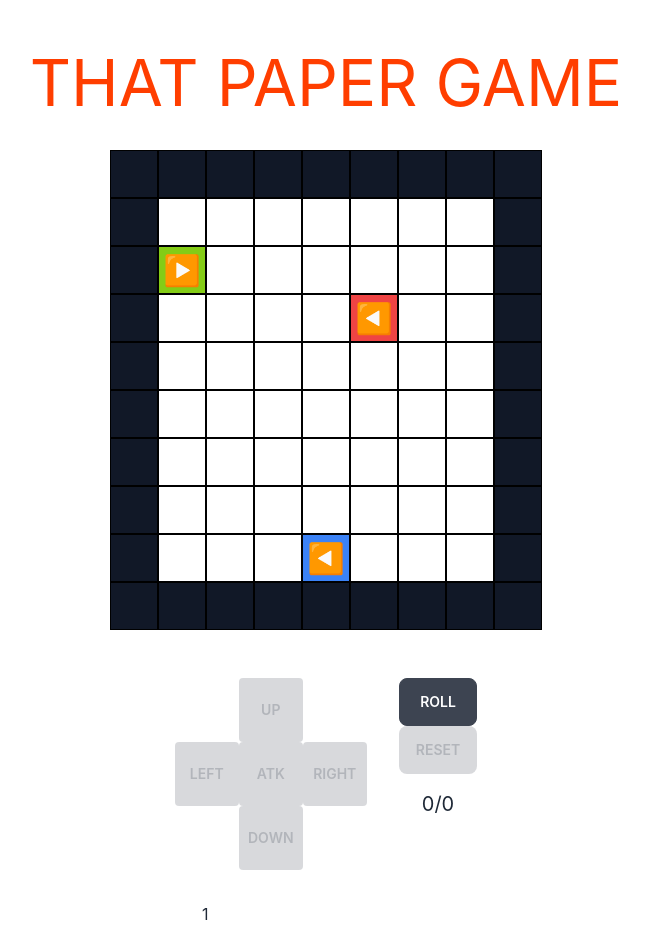
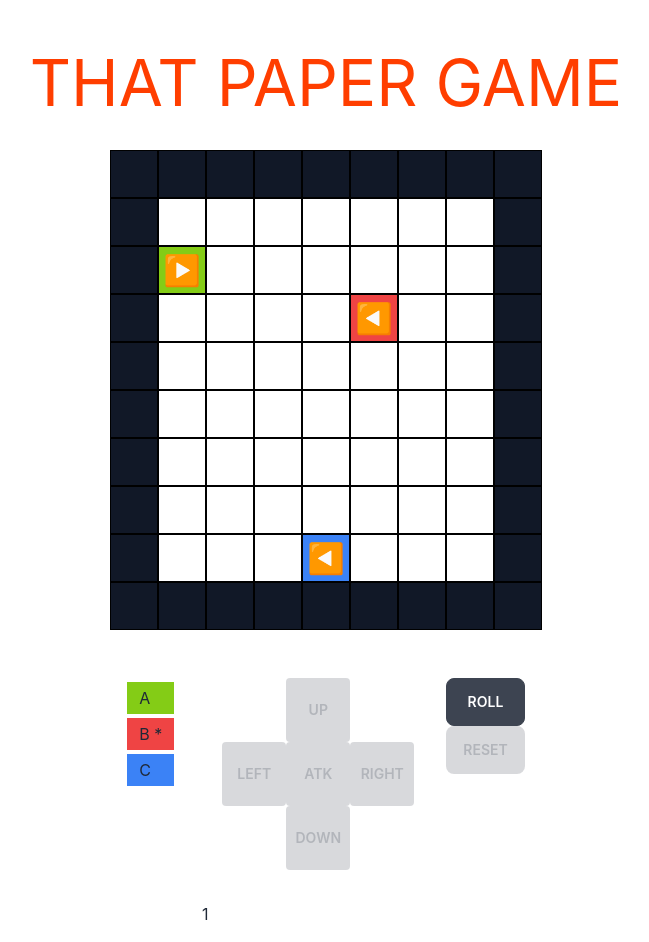
Before and after one commit to narze/that-paper-game, a Svelte app: page / in a window 1280 px wide. Shown: the whole page, without its empty margins (314-963 px from the left). Built offline with nearby package versions, Linux system fonts and the light colour scheme.

Commit message:
End turn & show current player

```diff
--- a/src/App.svelte
+++ b/src/App.svelte
@@ -15,9 +15,9 @@
   map[map.length - 1] = map[map.length - 1].map((_cell) => true)
 
   let players = [
-    { x: 1, y: 2, direction: "right", color: "bg-lime-500" },
-    { x: 5, y: 3, direction: "left", color: "bg-red-500" },
-    { x: 4, y: 8, direction: "left", color: "bg-blue-500" },
+    { x: 1, y: 2, direction: "right", color: "bg-lime-500", name: "A" },
+    { x: 5, y: 3, direction: "left", color: "bg-red-500", name: "B" },
+    { x: 4, y: 8, direction: "left", color: "bg-blue-500", name: "C" },
   ]
 
   let currentPlayerIdx = 1
@@ -147,6 +147,8 @@
         }
         break
     }
+
+    endTurn()
   }
 
   function walkable(x, y) {
@@ -167,6 +169,13 @@
     players[currentPlayerIdx] = { ...currentPlayerBeforeMove }
     distance = 0
     players = players
+  }
+
+  function endTurn() {
+    currentPlayerIdx = (currentPlayerIdx + 1) % players.length
+    rolled = false
+    distance = 0
+    maxDistance = 0
   }
 </script>
 
@@ -194,7 +203,16 @@
   </div>
 
   <div class="controls flex justify-center mt-12">
-    <div class="flex flex-col">
+    <div class="players">
+      {#each players as player, idx}
+        <div class={`px-3 py-1 mt-1 ${player.color} text-left`}>
+          {player.name}
+          {currentPlayerIdx == idx ? "*" : ""}
+        </div>
+      {/each}
+    </div>
+
+    <div class="flex flex-col ml-12">
       <div class="flex">
         <span class="w-16 h-16" />
         <button
@@ -242,7 +260,7 @@
       <button on:click={rollDice} disabled={rolled} class="btn">Roll</button>
       <button on:click={resetWalk} disabled={!rolled} class="btn">Reset</button>
 
-      {#if maxDistance != undefined}
+      {#if rolled}
         <div class="mt-4 text-xl">{distance}/{maxDistance ?? ""}</div>
       {/if}
     </div>
```
